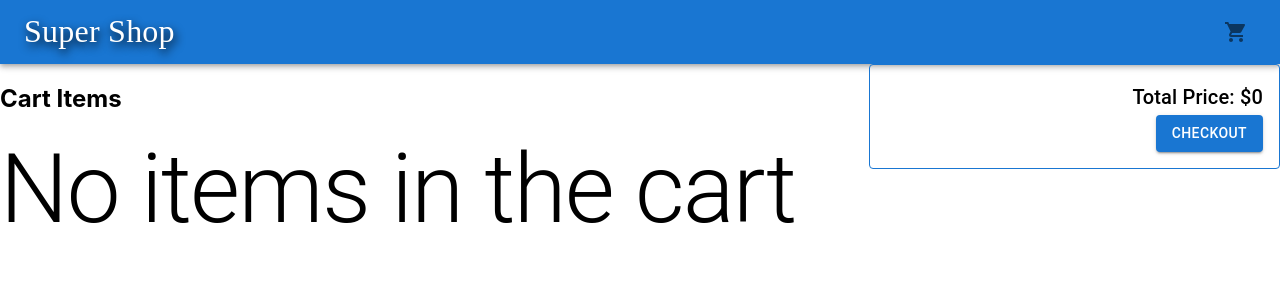
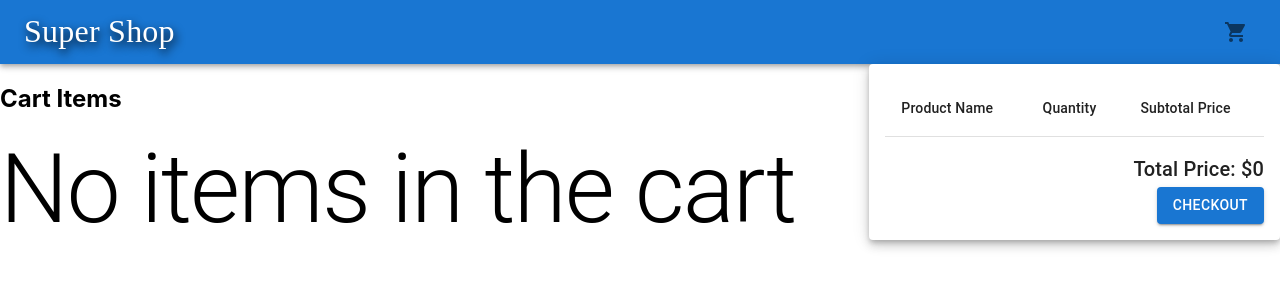
Before and after one commit to Mraj101/super-Shop, a React (Create React App) app in the folder client/: page /singleProduct/cart in a window 1280 px wide. Shown: the top 300 px of the page. Built offline with nearby package versions, Linux system fonts and the light colour scheme.

Commit message:
new file recipets

```diff
--- a/client/src/App.js
+++ b/client/src/App.js
@@ -8,6 +8,7 @@ import SingleProduct from "./components/product/SingleProduct";
 import Navbar from "./components/Navbar";
 import Carts from "./components/product/Carts";
 import UpdateStock from "./components/stocks/UpdateStock";
+import Reciepts from "./components/Reciepts/Reciepts";
 
 function App() {
   const [cart, setCart] = useState([]);
@@ -41,7 +42,7 @@ function App() {
           />
           <Route
             path="/singleProduct/cart"
-            element={<Carts cart={cart} removeFromCart={handleRemove} />}
+            element={<Carts cart={cart} setCart={setCart} removeFromCart={handleRemove} />}
           />
           <Route path={"/stocks/:id"} element={<UpdateStock
            setCart={setCart}
@@ -49,6 +50,14 @@ function App() {
            addedItems={addedItems}
            setAddedItems={setAddedItems}
           />} />
+
+          <Route path={"/reciepts"} element={<Reciepts
+           setCart={setCart}
+           cart={cart}
+           addedItems={addedItems}
+           setAddedItems={setAddedItems}
+          />} />
+
         </Routes>
       </Router>
     </>
--- /dev/null
+++ b/client/src/components/Reciepts/Reciepts.js
@@ -0,0 +1,9 @@
+import React from 'react'
+
+const Reciepts = () => {
+  return (
+    <div>Reciepts</div>
+  )
+}
+
+export default Reciepts
--- a/client/src/components/product/Carts.js
+++ b/client/src/components/product/Carts.js
@@ -9,24 +9,51 @@ import {
   Grid,
   Box,
   IconButton,
+  Paper,
+  Table,
+  TableBody,
+  TableCell,
+  TableContainer,
+  TableHead,
+  TableRow,
+
 } from "@mui/material";
 import DeleteIcon from "@mui/icons-material/Delete";
 import AddIcon from "@mui/icons-material/Add";
 import RemoveIcon from "@mui/icons-material/Remove";
+import { json, useNavigate } from "react-router-dom";
+import axios from "axios";
 
 const Carts = ({
   cart,
+  setCart,
   removeFromCart,
   singleProduct,
   setQuantity,
   setStockErrorMessage,
   quantity,
 }) => {
+    const navigate=useNavigate()
+
+
+  console.log((cart), "cart in cart.js")
+
+
   const calculateTotalPrice = () => {
-    return cart.reduce((total, product) => {
-      return total + product.price * Math.min(product.quantity, product.stock);
-    }, 0);
+    let totalPrice = 0;
+
+    for (const item of cart) {
+      // Assuming each item in 'cart' has a 'price' property
+      if (item.hasOwnProperty('price' && 'quantity')) {
+        let ItemPrice=parseInt(item.price*item.quantity)
+        totalPrice += ItemPrice || 0;
+      }
+    }
+
+    console.log("total price:", totalPrice);
+    return totalPrice;
   };
+
 
   const handleQuantityChange = (change) => {
     const newQuantity = quantity + change;
@@ -60,9 +87,21 @@ const Carts = ({
   };
 
   const handleCheckout = () => {
+    try {
+      for (items in  cart){
+        axios.post(`http://localhost:8000/api/sales/crt`,items)
+      }
+
+    } catch (error) {
+
+    }
+
+    setCart([])
+    localStorage.removeItem("cart")
     // Add logic for handling the checkout process
     // This can include navigating to a checkout page or sending the order to the server
     console.log("Checkout clicked!");
+    navigate('/');
   };
 
   return (
@@ -164,19 +203,32 @@ const Carts = ({
         </div>
       </Grid>
 
+
       <Grid item xs={4}>
-        <Box
-          sx={{
-            border: 1,
-            borderColor: "primary.main",
-            borderRadius: 1,
-            p: 2,
-            textAlign: "right",
-          }}
-        >
-          <Typography variant="h6">
-            Total Price: ${calculateTotalPrice()}
-          </Typography>
+      <Paper elevation={6} style={{ padding: 16 }}>
+        <TableContainer>
+          <Table>
+            <TableHead>
+              <TableRow>
+                <TableCell>Product Name</TableCell>
+                <TableCell>Quantity</TableCell>
+                <TableCell>Subtotal Price</TableCell>
+              </TableRow>
+            </TableHead>
+            <TableBody>
+              {cart.map((product) => (
+                <TableRow key={product._id}>
+                  <TableCell>{product.productName}</TableCell>
+                  <TableCell>{product.quantity}</TableCell>
+                  <TableCell>${product.price * product.quantity}</TableCell>
+                </TableRow>
+              ))}
+            </TableBody>
+          </Table>
+        </TableContainer>
+
+        <Box sx={{ textAlign: 'right', marginTop: 2 }}>
+          <Typography variant="h6">Total Price: ${calculateTotalPrice()}</Typography>
           <Button
             variant="contained"
             color="primary"
@@ -186,7 +238,13 @@ const Carts = ({
             Checkout
           </Button>
         </Box>
-      </Grid>
+      </Paper>
+    </Grid>
+
+
+
+
+
     </Grid>
   );
 };
```
